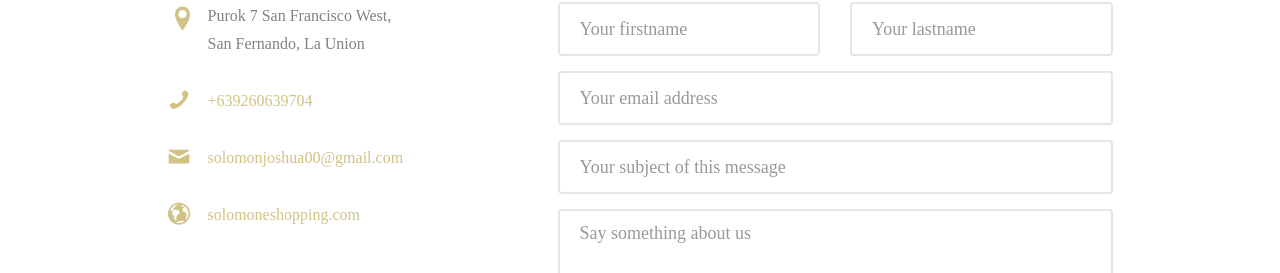
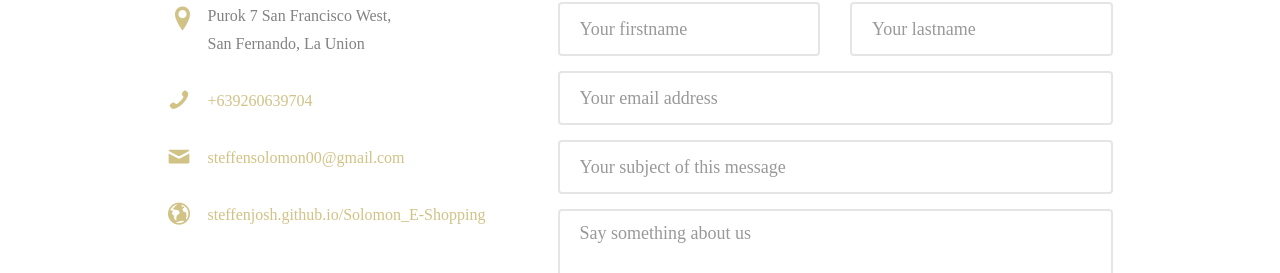
Before and after one commit to steffenjosh/Solomon_E-Shopping, a plain HTML site: page contact.html in a window 1280 px wide. Shown: the part 756-1029 px from the top of the page. Drawn offline with Linux system fonts and the light colour scheme; some packages are replaced by stand-ins of ours; no server answers; files whose address does not match are found by name.

Commit message:
Update contact.html

```diff
--- a/contact.html
+++ b/contact.html
@@ -130,8 +130,8 @@
 						<ul>
 							<li class="address">Purok 7 San Francisco West, <br> San Fernando, La Union</li>
 							<li class="phone"><a href="tel://+639260639704">+639260639704</a></li>
-							<li class="email"><a href="mailto:solomonjoshua00@gmail.com">solomonjoshua00@gmail.com</a></li>
-							<li class="url"><a href="http://solomoneshopping.com">solomoneshopping.com</a></li>
+							<li class="email"><a href="mailto:steffensolomon00@gmail.com">steffensolomon00@gmail.com</a></li>
+							<li class="url"><a href="https://steffenjosh.github.io/Solomon_E-Shopping">steffenjosh.github.io/Solomon_E-Shopping</a></li>
 						</ul>
 					</div>
 
```
